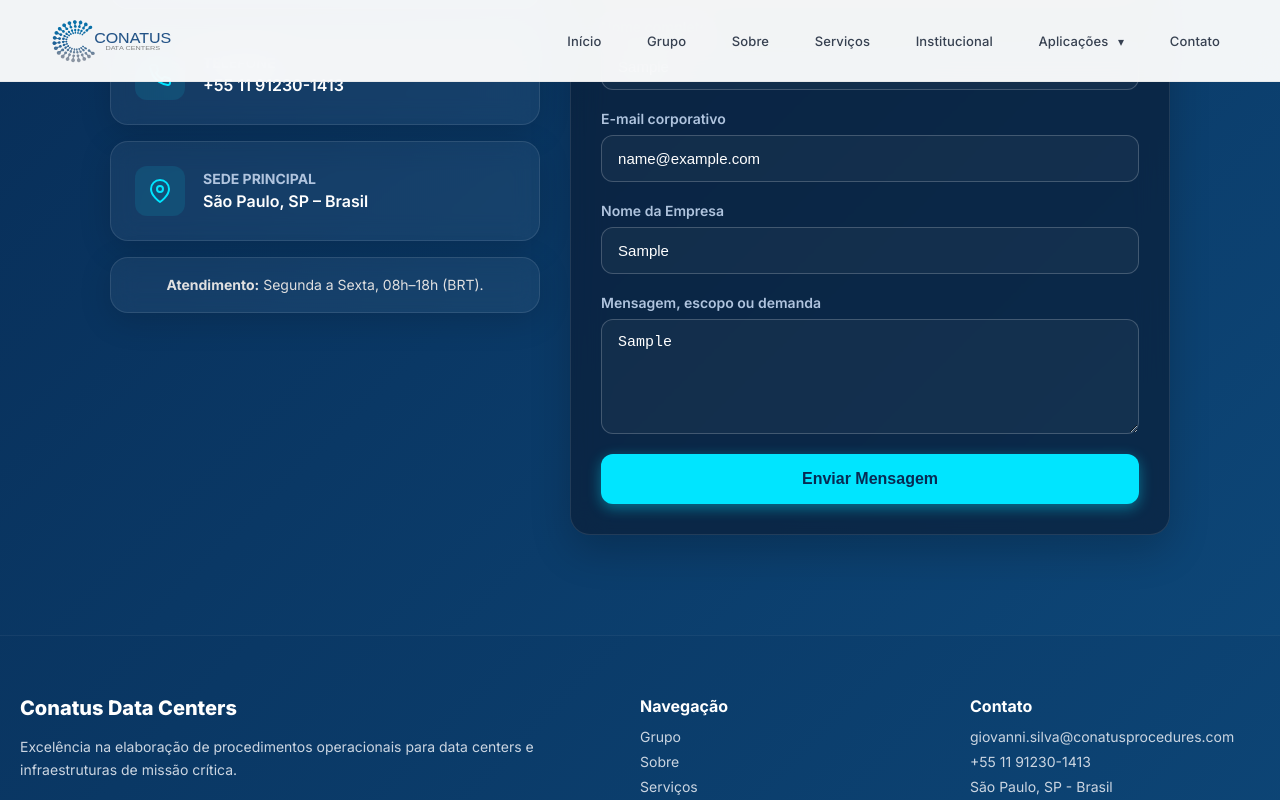
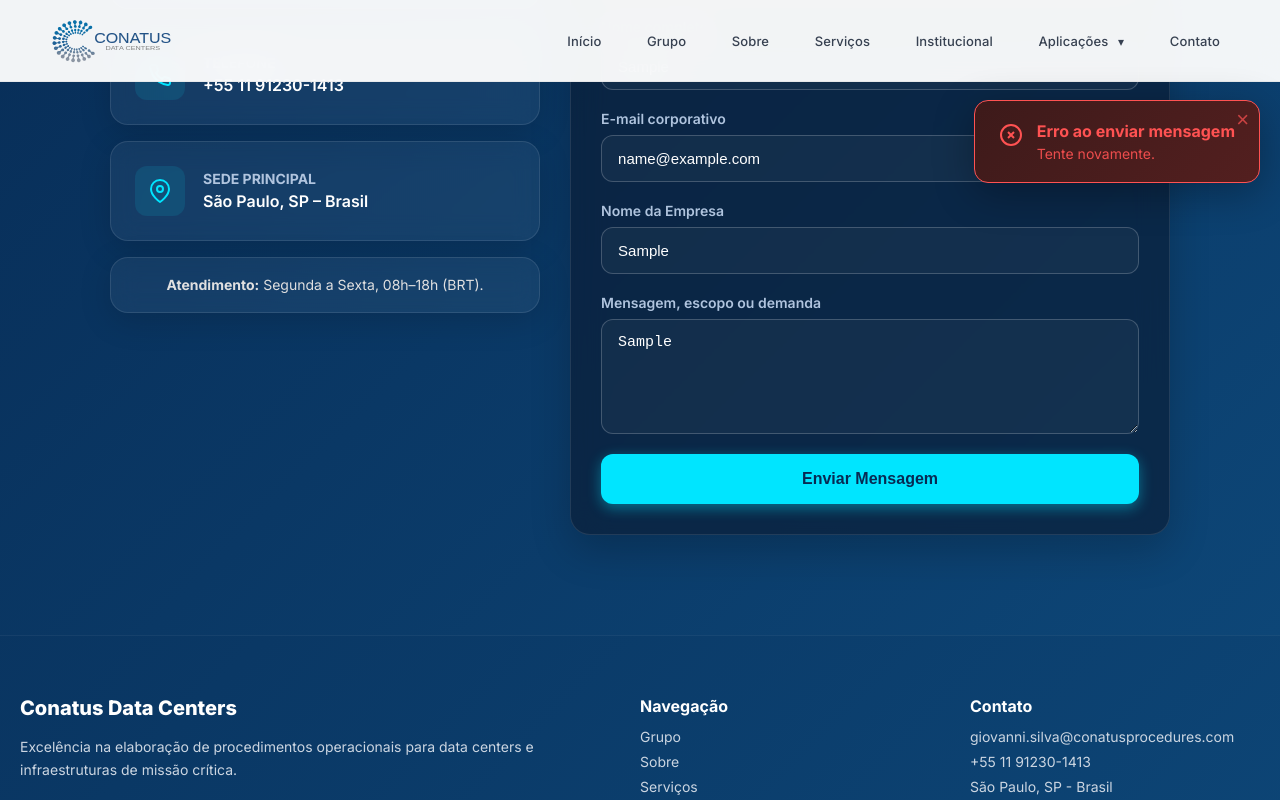
Before and after one commit to novaesbr/conatus-website, a Next.js app: page /contato in a window 1280 px wide. Both pictures are taken after typing "Sample", "name@example.com", "Sample", "Sample" into the empty fields and a click on the button "Enviar Mensagem". Shown: the part 432-1232 px from the top of the page. Built offline with nearby package versions, Linux system fonts and the light colour scheme; no server answers.

Commit message:
feat: add visible toast notification for form submission

```diff
--- a/app/components/contact.tsx
+++ b/app/components/contact.tsx
@@ -1,9 +1,16 @@
 "use client"
 
-import { useState } from "react"
+import { useState, useEffect } from "react"
 
 export default function Contact() {
   const [status, setStatus] = useState<"idle" | "loading" | "success" | "error">("idle")
+
+  useEffect(() => {
+    if (status === "success") {
+      const timer = setTimeout(() => setStatus("idle"), 5000)
+      return () => clearTimeout(timer)
+    }
+  }, [status])
 
   async function handleSubmit(e: React.FormEvent<HTMLFormElement>) {
     e.preventDefault()
@@ -40,6 +47,33 @@
 
   return (
     <section className="contact" id="contato">
+      {status === "success" && (
+        <div className="toast-notification success-toast">
+          <svg width="24" height="24" viewBox="0 0 24 24" fill="none" stroke="currentColor" strokeWidth="2">
+            <path d="M22 11.08V12a10 10 0 1 1-5.93-9.14"></path>
+            <polyline points="22 4 12 14.01 9 11.01"></polyline>
+          </svg>
+          <div>
+            <strong>Mensagem enviada com sucesso!</strong>
+            <p>Retornaremos em breve.</p>
+          </div>
+          <button className="toast-close" onClick={() => setStatus("idle")}>×</button>
+        </div>
+      )}
+      {status === "error" && (
+        <div className="toast-notification error-toast">
+          <svg width="24" height="24" viewBox="0 0 24 24" fill="none" stroke="currentColor" strokeWidth="2">
+            <circle cx="12" cy="12" r="10"></circle>
+            <line x1="15" y1="9" x2="9" y2="15"></line>
+            <line x1="9" y1="9" x2="15" y2="15"></line>
+          </svg>
+          <div>
+            <strong>Erro ao enviar mensagem</strong>
+            <p>Tente novamente.</p>
+          </div>
+          <button className="toast-close" onClick={() => setStatus("idle")}>×</button>
+        </div>
+      )}
       <div className="contact__container">
         <div className="contact__head">
           <h2 className="contact__title">Entre em <span>Contato</span></h2>
--- a/app/globals.css
+++ b/app/globals.css
@@ -1658,6 +1658,86 @@
   box-shadow: 0 4px 20px rgba(255, 82, 82, 0.2);
 }
 
+.toast-notification{
+  position: fixed;
+  top: 100px;
+  right: 20px;
+  z-index: 9999;
+  display: flex;
+  align-items: flex-start;
+  gap: 14px;
+  padding: 20px 24px;
+  border-radius: 14px;
+  max-width: 380px;
+  box-shadow: 0 10px 40px rgba(0, 0, 0, 0.3);
+  animation: slideInRight 0.4s ease-out;
+}
+
+@keyframes slideInRight {
+  from {
+    opacity: 0;
+    transform: translateX(100px);
+  }
+  to {
+    opacity: 1;
+    transform: translateX(0);
+  }
+}
+
+.toast-notification svg{
+  flex-shrink: 0;
+  margin-top: 2px;
+}
+
+.toast-notification strong{
+  display: block;
+  font-size: 16px;
+  margin-bottom: 4px;
+}
+
+.toast-notification p{
+  font-size: 14px;
+  opacity: 0.9;
+  margin: 0;
+}
+
+.toast-close{
+  position: absolute;
+  top: 8px;
+  right: 10px;
+  background: transparent;
+  border: none;
+  color: inherit;
+  font-size: 22px;
+  cursor: pointer;
+  opacity: 0.7;
+  line-height: 1;
+}
+
+.toast-close:hover{
+  opacity: 1;
+}
+
+.success-toast{
+  background: linear-gradient(135deg, #072a53 0%, #0d4677 100%);
+  border: 1px solid #00e5ff;
+  color: #00e5ff;
+}
+
+.success-toast svg{
+  color: #00e5ff;
+}
+
+.error-toast{
+  background: linear-gradient(135deg, #3d1a1a 0%, #531f1f 100%);
+  border: 1px solid #ff5252;
+  color: #ff5252;
+}
+
+.error-toast svg{
+  color: #ff5252;
+}
+
 /* RESPONSIVO */
 @media (max-width: 1200px){
   .contact{
```
